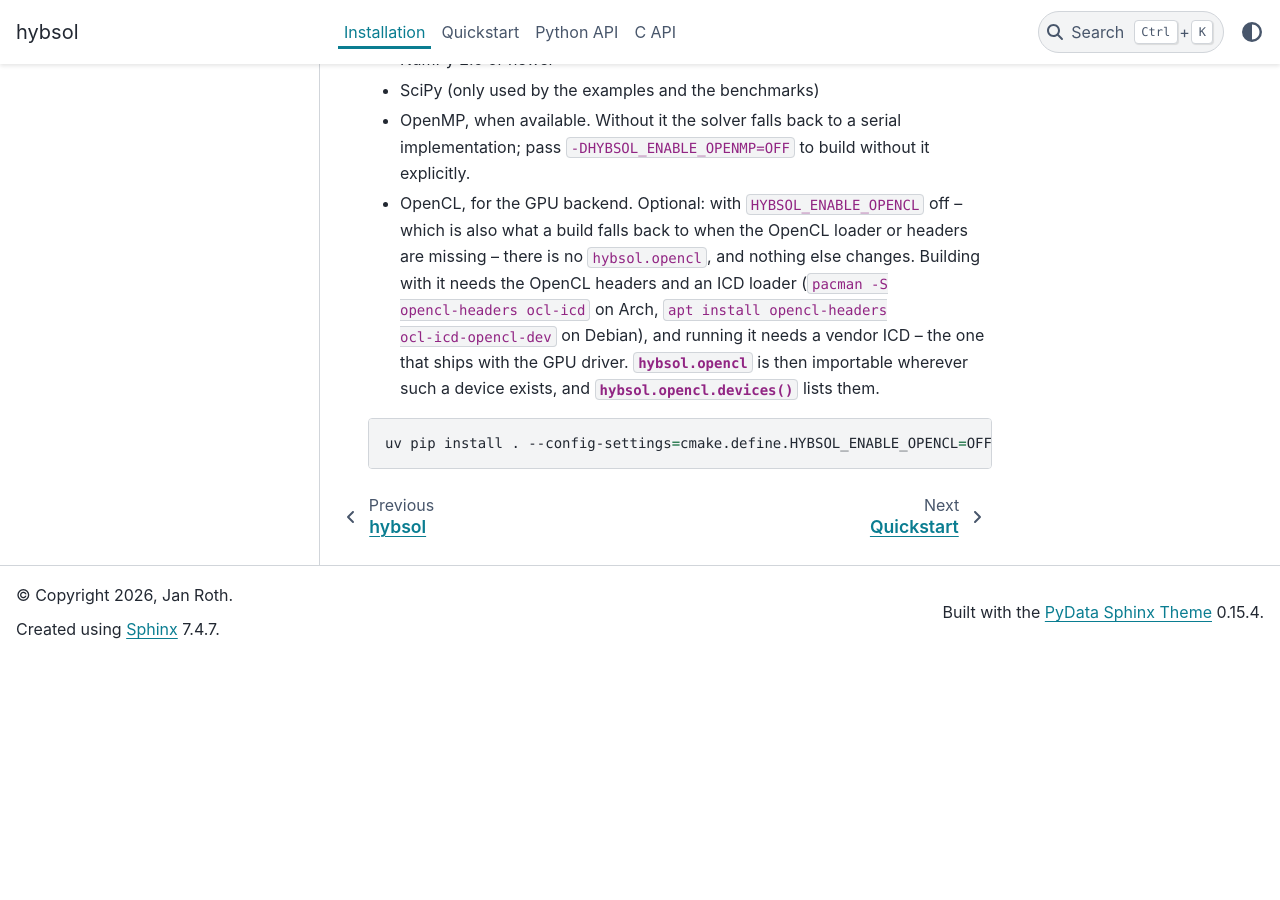
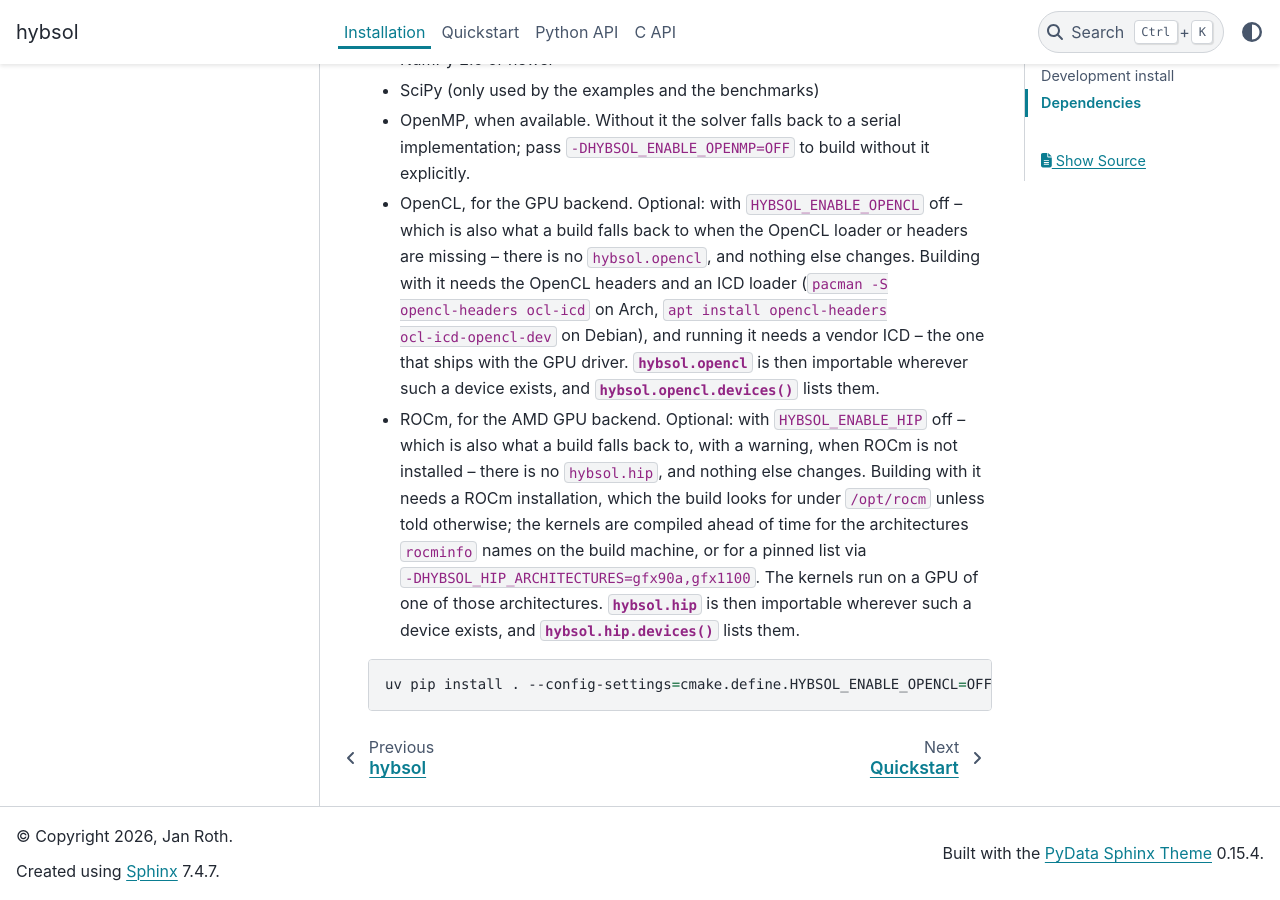
Before and after one commit to j4nr0th/hybridized-solver, a Sphinx documentation site: the page built from docs/installation.rst, in a window 1280 px wide and 900 px high, scrolled down 801 px. Built offline with Sphinx 7.4.7 and the PyData theme 0.15.4, drawn with Linux system fonts in a browser that asks for light colours; pages that are not in the unit, such as notebooks, are missing from menus; before the commit the page ends 1459 px from its top, so only the background shows below that.

Commit message:
Make the benchmark tests, HIP annotations, and docs honest
- test_bench: pin best_backend to the first row of a monkeypatched table
  (the contract) instead of comparing two independent timed runs, which
  noise can reorder; one live call keeps row shape and membership honest.
- test_hip: a refusal-message test that saw no refusal on a WMMA-only box
  passed vacuously; skip explicitly when no device here lacks WMMA.
- hybsol.hip: arith=None is tested behavior (test_arith_none_names_the_
  default_mode) but undeclared; annotate str | None = auto in hip.py
  and the _mod_hip stub, with a doc line that None means auto.
- docs: add the hybsol.hip module section to the Python API (mirroring
  the OpenCL one; DeviceError noted as shared) and a Ranking-the-backends
  section for the top-level bench_backends/best_backend exports; mirror
  the OpenCL build-option paragraph in installation.rst for
  HYBSOL_ENABLE_HIP (/opt/rocm discovery, rocminfo autodetect,
  HYBSOL_HIP_ARCHITECTURES pinning, warn-and-OFF without ROCm).
- bench docstrings: the diagonal shift sums spectral norms per block,
  but a full-matrix row (the hub row at 256 blocks) can outgrow it --
  factorizability for the fixed seeds is empirical, not by construction;
  soften both claims, seeds and shape untouched.
- tests/c: note that the HIP tests need ASAN_OPTIONS=detect_leaks=0
  under hybsol_sanitize, like test_gpu (vendor-runtime leaks); the
  sanitize tree does not exist here, so the note is unconfirmed.

```diff
--- a/docs/installation.rst
+++ b/docs/installation.rst
@@ -39,6 +39,17 @@
   vendor ICD -- the one that ships with the GPU driver. :mod:`hybsol.opencl`
   is then importable wherever such a device exists, and
   :func:`hybsol.opencl.devices` lists them.
+- ROCm, for the AMD GPU backend. Optional: with ``HYBSOL_ENABLE_HIP``
+  off -- which is also what a build falls back to, with a warning, when
+  ROCm is not installed -- there is no ``hybsol.hip``, and nothing else
+  changes. Building with it needs a ROCm installation, which the build
+  looks for under ``/opt/rocm`` unless told otherwise; the kernels are
+  compiled ahead of time for the architectures ``rocminfo`` names on the
+  build machine, or for a pinned list via
+  ``-DHYBSOL_HIP_ARCHITECTURES=gfx90a,gfx1100``. The kernels run on a
+  GPU of one of those architectures. :mod:`hybsol.hip` is then
+  importable wherever such a device exists, and :func:`hybsol.hip.devices`
+  lists them.
 
 .. code-block:: sh
 
```
Also changed, not shown: docs/python_api.rst (+29 -0 lines), 7 other files.
